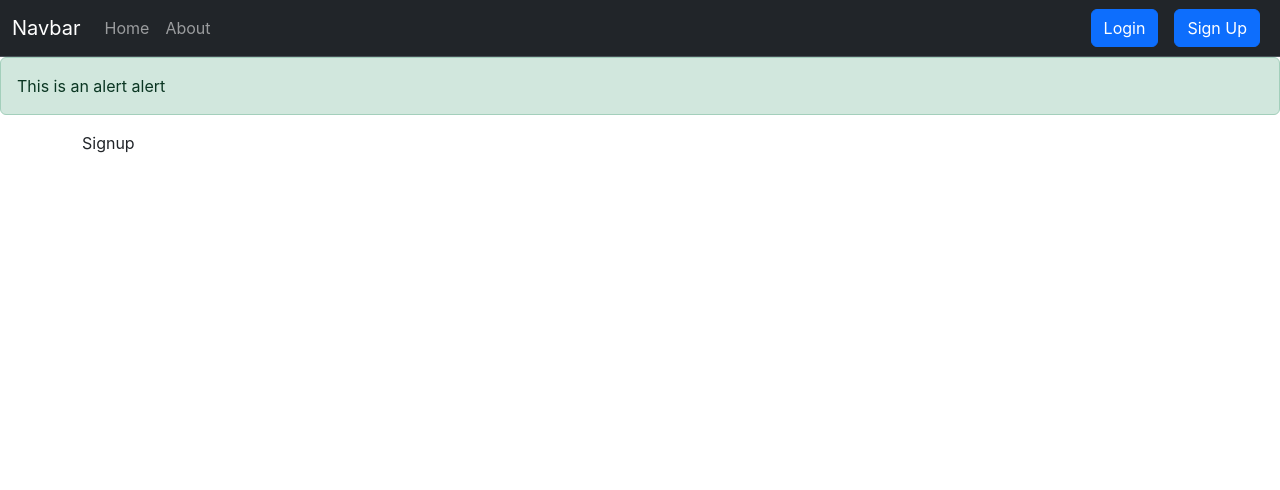
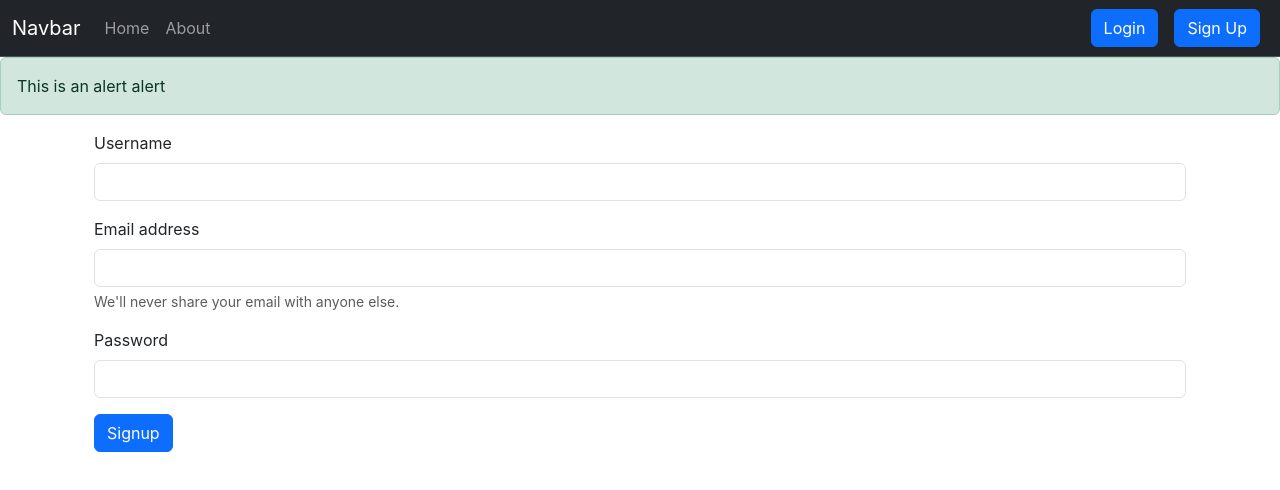
Before and after one commit to nishchyapratapsingh/Paste-It-Cloud, a React (Create React App) app in the folder Frontend/: page /signup in a window 1280 px wide. Shown: the top 490 px of the page. Built offline with nearby package versions, Linux system fonts and the light colour scheme.

Commit message:
Enhance Login and Signup components with form handling, input validation, and reset functionality; update Navbar className for consistency

```diff
--- a/Frontend/src/components/Login.js
+++ b/Frontend/src/components/Login.js
@@ -27,6 +27,7 @@ const Login = () => {
     } catch (error) {
       console.error(error.message);
     }
+    setCredentials({ email: "", password: ""});
   };
   return (
     <div className="container">
@@ -43,6 +44,7 @@ const Login = () => {
             id="exampleInputEmail1"
             value={credentials.email}
             aria-describedby="emailHelp"
+            required
           />
           <div id="emailHelp" className="form-text">
             We'll never share your email with anyone else.
@@ -59,6 +61,7 @@ const Login = () => {
             id="exampleInputPassword1"
             value={credentials.password}
             name="password"
+            required
           />
         </div>
         <button type="submit" className="btn btn-primary">
--- a/Frontend/src/components/Navbar.js
+++ b/Frontend/src/components/Navbar.js
@@ -4,7 +4,7 @@ import { Link, useLocation} from "react-router-dom";
 export default function Navbar() {
   let location = useLocation();
   return (
-    <nav class="navbar bg-dark navbar-expand-lg border-bottom border-body" data-bs-theme="dark">
+    <nav className="navbar bg-dark navbar-expand-lg border-bottom border-body" data-bs-theme="dark">
       <div className="container-fluid">
         <a className="navbar-brand" href="/">
           Navbar
--- a/Frontend/src/components/Signup.js
+++ b/Frontend/src/components/Signup.js
@@ -1,11 +1,91 @@
-import React from 'react'
+import { useState } from "react";
 
 const Signup = () => {
+  const [credentials, setCredentials] = useState({ name: "", email: "", password: "" });
+
+  const handleChange = (e) => {
+    setCredentials({ ...credentials, [e.target.name]: e.target.value });
+  };
+
+  const handleSubmit = async (e) => {
+    e.preventDefault();
+    const url = `http://localhost:5000/api/auth/createuser`;
+    const data = {name: credentials.name, email: credentials.email, password: credentials.password };
+    try {
+      const response = await fetch(url, {
+        method: "POST",
+        headers: {
+          "Content-Type": "application/json",
+        },
+        body: JSON.stringify(data),
+      });
+      if (!response.ok) {
+        throw new Error(`Response status: ${response.status}`);
+      }
+      const result = await response.json();
+      console.log(result);
+    } catch (error) {
+      console.error(error.message);
+    }
+    setCredentials({name: "", email: "", password: ""});
+  };
   return (
-    <div>
-      Signup
+    <div className="container">
+      <form onSubmit={handleSubmit}>
+        <div className="mb-3">
+          <label htmlFor="usernamesignup" className="form-label">
+            Username
+          </label>
+          <input
+            name="name"
+            onChange={handleChange}
+            type="text"
+            className="form-control"
+            id="usernamesignup"
+            value={credentials.name}
+            aria-describedby="emailHelp"
+            required
+          />
+        </div>
+        <div className="mb-3">
+          <label htmlFor="signupInputEmail1" className="form-label">
+            Email address
+          </label>
+          <input
+            name="email"
+            onChange={handleChange}
+            type="email"
+            className="form-control"
+            id="signupInputEmail"
+            value={credentials.email}
+            aria-describedby="emailHelp"
+            required
+          />
+          <div id="emailHelp" className="form-text">
+            We'll never share your email with anyone else.
+          </div>
+        </div>
+        <div className="mb-3">
+          <label htmlFor="signupInputPassword1" className="form-label">
+            Password
+          </label>
+          <input
+            onChange={handleChange}
+            type="password"
+            className="form-control"
+            id="signupInputPassword1"
+            value={credentials.password}
+            name="password"
+            minLength={5}
+            required
+          />
+        </div>
+        <button type="submit" className="btn btn-primary">
+          Signup
+        </button>
+      </form>
     </div>
-  )
-}
+  );
+};
 
-export default Signup
+export default Signup;
--- a/Frontend/src/context/notes/NoteState.js
+++ b/Frontend/src/context/notes/NoteState.js
@@ -3,8 +3,8 @@ import noteContext from "./noteContext";
 const notesInitial = [];
 const NoteState = (props) => {
   const AUTHTKN =
-    "eyJhbGciOiJIUzI1NiIsInR5cCI6IkpXVCJ9.eyJ1c2VySWQiOiI2ODhmNjBjMTU2NmMwZTgyZTYyNzMxMjkiLCJpYXQiOjE3NjU5NzQzNjUsImV4cCI6MTc2NTk3Nzk2NX0.Wh2_4joZaLYrhkeRAw0l7shnrhPsRGUtHMelmO04LHA";
-  const HOST = "http://192.168.1.34:5000";
+    "eyJhbGciOiJIUzI1NiIsInR5cCI6IkpXVCJ9.eyJ1c2VySWQiOiI2ODhmNjBjMTU2NmMwZTgyZTYyNzMxMjkiLCJpYXQiOjE3NjYwMzA1OTAsImV4cCI6MTc2NjAzNDE5MH0.kbQfkAllw_dpvk5QbogrQ4TXV79_72IgVWNrDTQdOMM";
+  const HOST = "http://192.168.1.33:5000";
   const [notes, setNotes] = useState(notesInitial);
   const getNotes = async () => {
     const url = `${HOST}/api/notes/fetchallnotes`;
```
